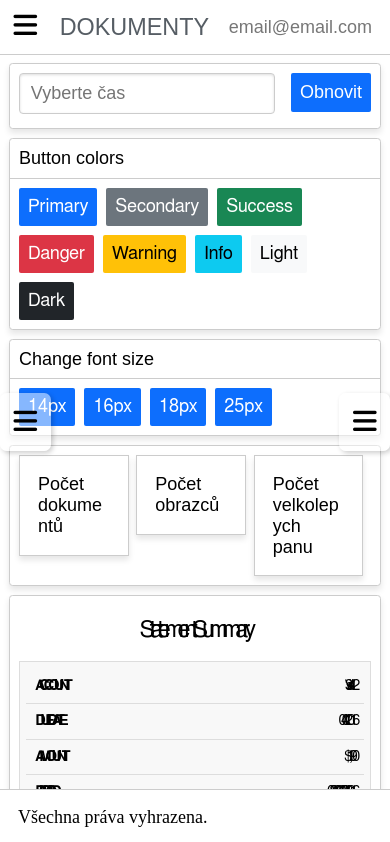
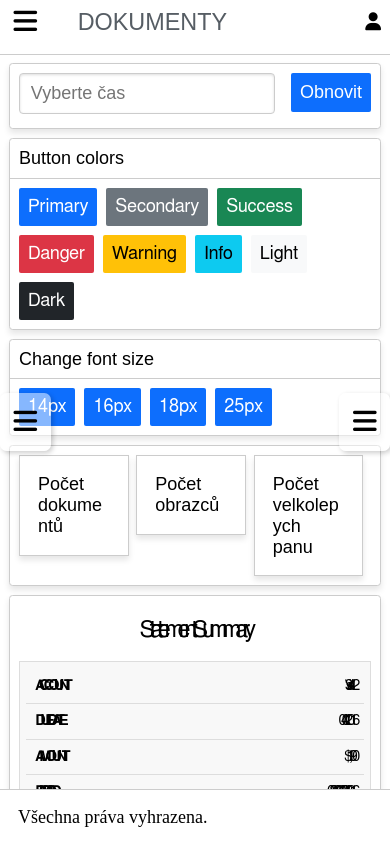
Before and after one commit to Eidamiino/css-framework-test, a Svelte app in the folder poc/: page / in a window 390 px wide. Shown: the top 842 px of the page. Built offline with nearby package versions, Linux system fonts and the light colour scheme; a web font is replaced by a local one.

Commit message:
small width displays email turns into user button

```diff
--- a/poc/public/styles.css
+++ b/poc/public/styles.css
@@ -44,6 +44,14 @@ body {
     padding: 0 0.5em 0 0.5em;
     margin-right: 0;
 }
+
+.icon-btn {
+    background: none;
+    border: none;
+    cursor: pointer;
+    padding: 0 0.5em 0 0.5em;
+
+  }
 
 .sticky-hamburger {
     position: fixed;
--- a/poc/src/App.svelte
+++ b/poc/src/App.svelte
@@ -7,6 +7,7 @@
   let isSidebarCollapsed = window.innerWidth < 1400;
   let isMobile = window.innerWidth < 800;
   let isSidebarHidden = isSidebarCollapsed;
+  let hideEmail = window.innerWidth < 500;
 
   function toggleSidebar() {
     isSidebarCollapsed = !isSidebarCollapsed;
@@ -35,6 +36,7 @@
     const handleResize = () => {
       isSidebarCollapsed = window.innerWidth < 1400;
       isMobile = window.innerWidth < 800;
+      hideEmail = window.innerWidth < 500;
 
       updateSidebarClass();
     };
@@ -115,6 +117,16 @@
     modalOpen = false;
   }
 
+  let userModalOpen = false;
+
+  function openUserModal() {
+    userModalOpen = true;
+  }
+
+  function closeUserModal() {
+    userModalOpen = false;
+  }
+
   let isSubmenuOpen = false;
 
   function toggleMenu(event) {
@@ -130,20 +142,43 @@
 <div class="layout-wrapper">
   <div class="header">
     <div class="pure-g">
-      <div class="pure-u-1-2 header-left">
+      <div class="pure-u-1-2">
+        <div class="header-left">
           <button class="hamburger-btn" on:click={toggleSidebar}>
             <i class="fas fa-bars"></i>
           </button>
           <a href="#" class="pure-menu-heading">
-          <!-- <img class="pure-image" src="" alt="" /> -->
+            <img class="pure-image" src="" alt="" />
             <span>Dokumenty</span>
           </a>
         </div>
-      <div class="pure-u-1-2 header-right">
+      </div>
+      <div class="pure-u-1-2">
+        <div class="header-right">
+          {#if hideEmail}
+            <button class="icon-btn" on:click={openUserModal}>
+              <i class="fas fa-user"></i>
+            </button>
+          {:else}
             <a href="#" class="pure-menu-link">email@email.com</a>
+          {/if}
         </div>
       </div>
     </div>
+  </div>
+
+  <SidebarModal
+    bind:shown={userModalOpen}
+    orientation="right"
+    on:close={closeUserModal}
+  >
+    <a href="#" class="pure-menu-heading">
+      <span>Petr Novák</span>
+    </a>
+    <a href="#" class="pure-menu-link" style="padding-left: 5px;"
+      >email@email.com</a
+    >
+  </SidebarModal>
 
   <div class="content-wrapper">
     <div class="row">
```
Also changed, not shown: poc/src/lib/SidebarModal.svelte (+11 -3 lines). Lines whose indentation alone changed are shown as unchanged.
